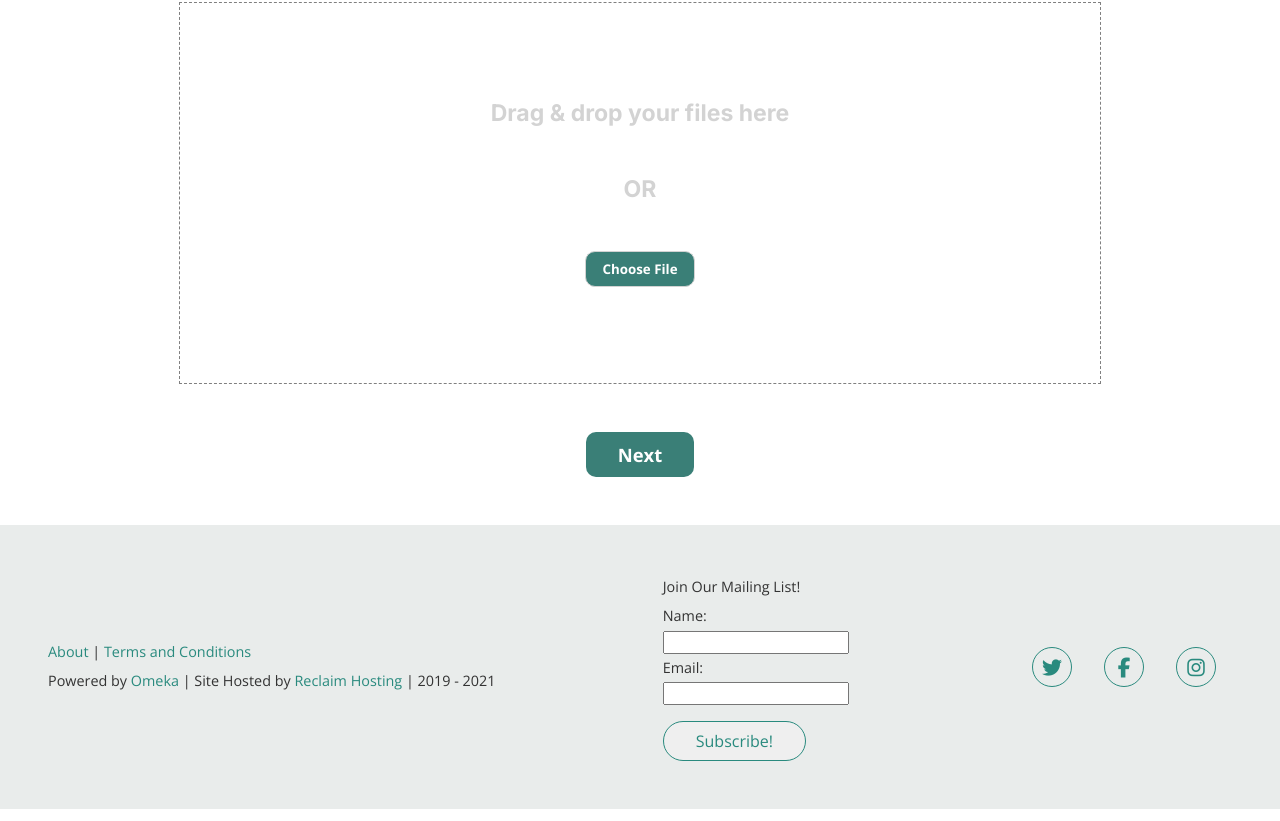
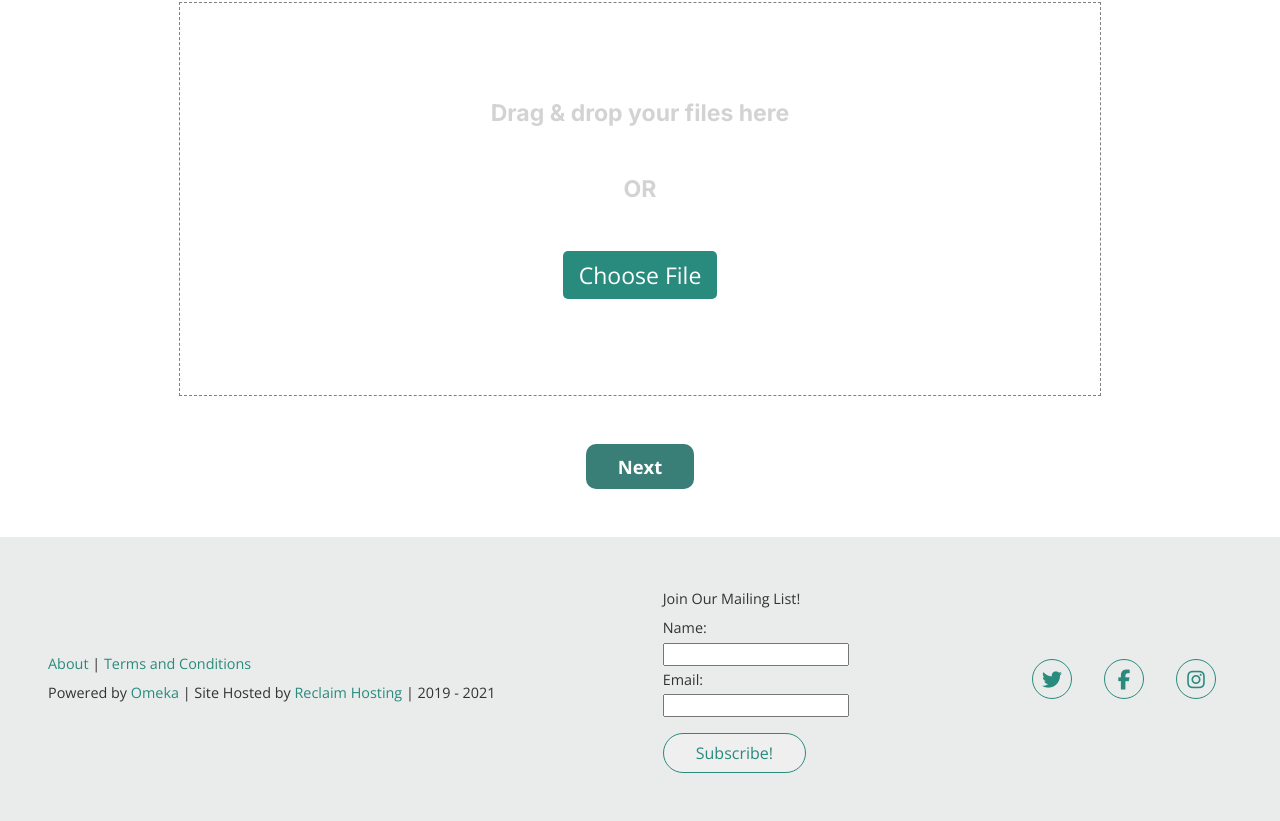
Before and after one commit to czhangy/TheAmplificationProject, a Vue app: page /submission in a window 1280 px wide. Shown: the part 813-1634 px from the top of the page. Built offline with nearby package versions, Linux system fonts and the light colour scheme.

Commit message:
Temporary file upload

```diff
--- a/src/components/Submission/FileUpload.vue
+++ b/src/components/Submission/FileUpload.vue
@@ -39,7 +39,10 @@
     <div class="file-upload">
       <p>Drag & drop your files here</p>
       <span>OR</span>
-      <button @click="handleUnfinished">Choose File</button>
+      <label class="custom-file-upload">
+        <input type="file" />
+        Choose File
+      </label>
     </div>
   </div>
 </template>
@@ -135,15 +138,21 @@ export default {
     margin: 3rem 0;
   }
 
-  button {
-    // Border styling
-    border: 1px solid lightgrey;
+  .custom-file-upload {
     // Container spacing
     padding: 0.5rem 1rem;
     // Typography
     font-family: $alt-font;
     // Clickable
     cursor: pointer;
+    // Button styling
+    background: $accent-teal;
+    color: white;
+    border-radius: 5px;
+
+    input[type="file"] {
+      display: none;
+    }
   }
 }
 </style>
--- a/src/views/Submission.vue
+++ b/src/views/Submission.vue
@@ -69,6 +69,7 @@ export default {
       curPage: 0,
       submissionData: {
         fileData: {
+          file: null,
           fileType: null,
         },
         personalData: {
```
